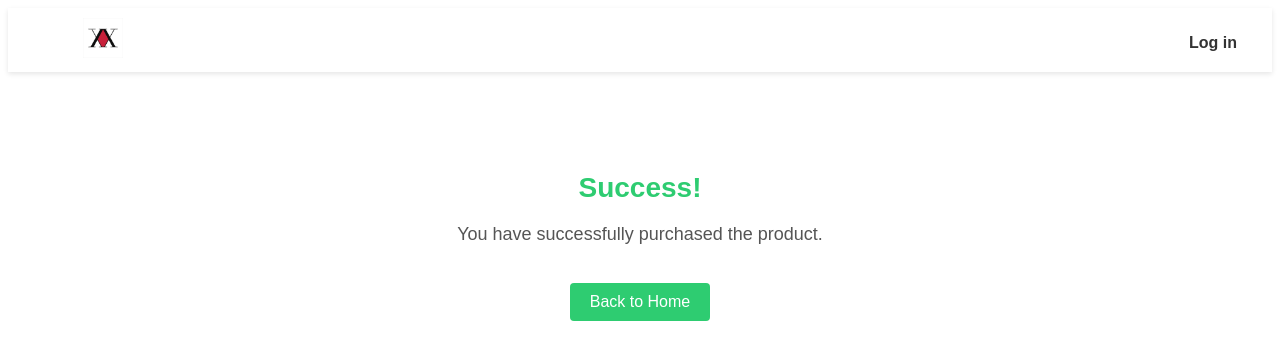
After one commit to ifhyy/coursework_project, a Django app: page /product/reserve/success/ in a window 1280 px wide. The commit adds this page. Shown: the top 360 px of the page. Run offline with Django 4.2, Linux system fonts and the light colour scheme.

Commit message:
[updt] product purchase view.

```diff
--- a/market/templates/market/product_detail.html
+++ b/market/templates/market/product_detail.html
@@ -20,7 +20,7 @@
 
           {% if user.is_authenticated %}
               {% if not product.owner == user %}
-                  <a href="#"><button type="submit">Reserve this product</button></a>
+                  <a href="{% url 'market:product_reserve' product.slug%}"><button type="submit">Reserve this product</button></a>
               {% else %}
                   <div>
                   <a href="{% url 'market:product_update' product.slug %}"><img class="tool-ico" src="{% static 'market/images/266146.png' %}" alt="update"></a>
--- /dev/null
+++ b/market/templates/market/product_reserve_success.html
@@ -0,0 +1,68 @@
+{% extends 'base.html' %}
+
+{% block title %}
+    Success!
+{% endblock %}
+
+{% block content %}
+    <!DOCTYPE html>
+<html lang="en">
+
+<head>
+  <meta charset="UTF-8">
+  <meta name="viewport" content="width=device-width, initial-scale=1.0">
+  <title>Success - Product Purchase</title>
+  <style>
+    body {
+      font-family: Arial, sans-serif;
+      text-align: center;
+    }
+
+    .container {
+      margin-top: 100px;
+    }
+
+    h1 {
+      color: #2ecc71;
+      font-size: 28px;
+    }
+
+    p {
+      color: #555;
+      font-size: 18px;
+      margin-top: 20px;
+    }
+
+    .logo {
+      width: 150px;
+      height: auto;
+    }
+
+    .back-to-home {
+      display: inline-block;
+      margin-top: 20px;
+      padding: 10px 20px;
+      background-color: #2ecc71;
+      color: #fff;
+      text-decoration: none;
+      border-radius: 4px;
+      transition: background-color 0.3s;
+    }
+
+    .back-to-home:hover {
+      background-color: #27ae60;
+    }
+  </style>
+</head>
+
+<body>
+  <div class="container">
+    <h1>Success!</h1>
+    <p>You have successfully purchased the product.</p>
+    <a class="back-to-home" href="{% url 'market:product_list' %}">Back to Home</a>
+  </div>
+</body>
+
+</html>
+
+{% endblock %}
--- a/market/urls.py
+++ b/market/urls.py
@@ -14,4 +14,6 @@ urlpatterns = [
     path('register/', views.RegisterUser.as_view(), name='register'),
     path('login/', views.LoginUser.as_view(), name='login'),
     path('logout/', views.logout_user, name='logout'),
+    path('product/reserve/success/', views.reserve_success, name='product_reserve_success'),
+    path('product/reserve/<slug:slug>/', views.ReserveProductView.as_view(), name='product_reserve'),
     ]
--- a/market/views.py
+++ b/market/views.py
@@ -2,7 +2,8 @@ from django.contrib.auth import logout, login
 from django.contrib.auth.mixins import LoginRequiredMixin
 from django.contrib.auth.views import LoginView
 from django.contrib.auth.models import User
-from django.shortcuts import redirect, get_object_or_404
+from django.core.mail import send_mail
+from django.shortcuts import redirect, get_object_or_404, render
 from django.urls import reverse_lazy
 from django.views import View
 from django.contrib.auth.forms import UserChangeForm
@@ -130,3 +131,23 @@ class LoginUser(LoginView):
 def logout_user(request):
     logout(request)
     return redirect('market:login')
+
+
+class ReserveProductView(LoginRequiredMixin, DeleteView):
+    model = Product
+    template_name = 'market/product_confirm_reserve.html'
+    success_url = reverse_lazy('market:product_reserve_success')
+    context_object_name = 'product'
+
+    def form_valid(self, form):
+        product = self.get_object()
+        send_mail('New customer',
+                  f'{self.request.user} would like to purchase your product {product.name} for {product.price}$\n'
+                  f'contact with customer via E-mail {self.request.user.email}',
+                  'bozzya7@gmail.com',
+                  [f'{product.owner.email}'])
+        return super().form_valid(form)
+
+
+def reserve_success(request):
+    return render(request, template_name='market/product_reserve_success.html')
```
Also changed, not shown: market/templates/market/product_confirm_reserve.html (added, +15 -0 lines), market/tests/test_api.py (deleted, +0 -20 lines).
